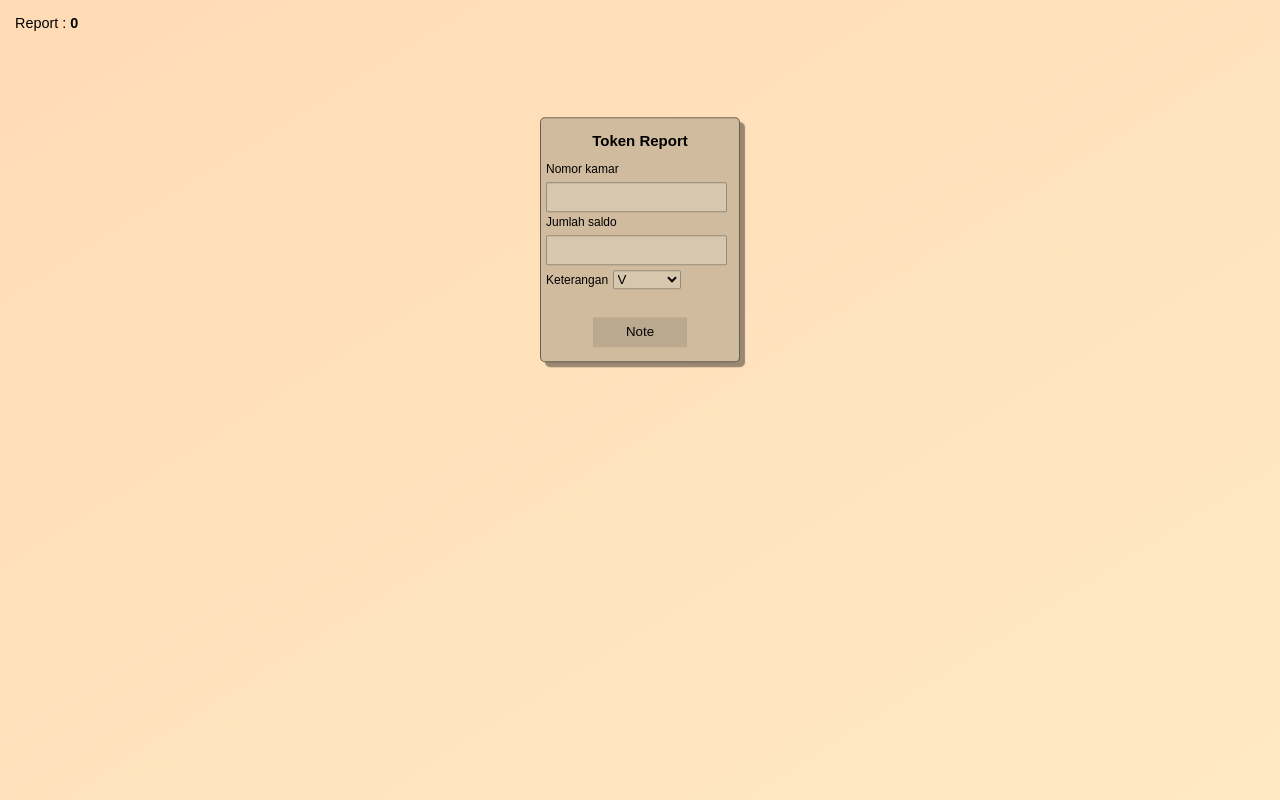
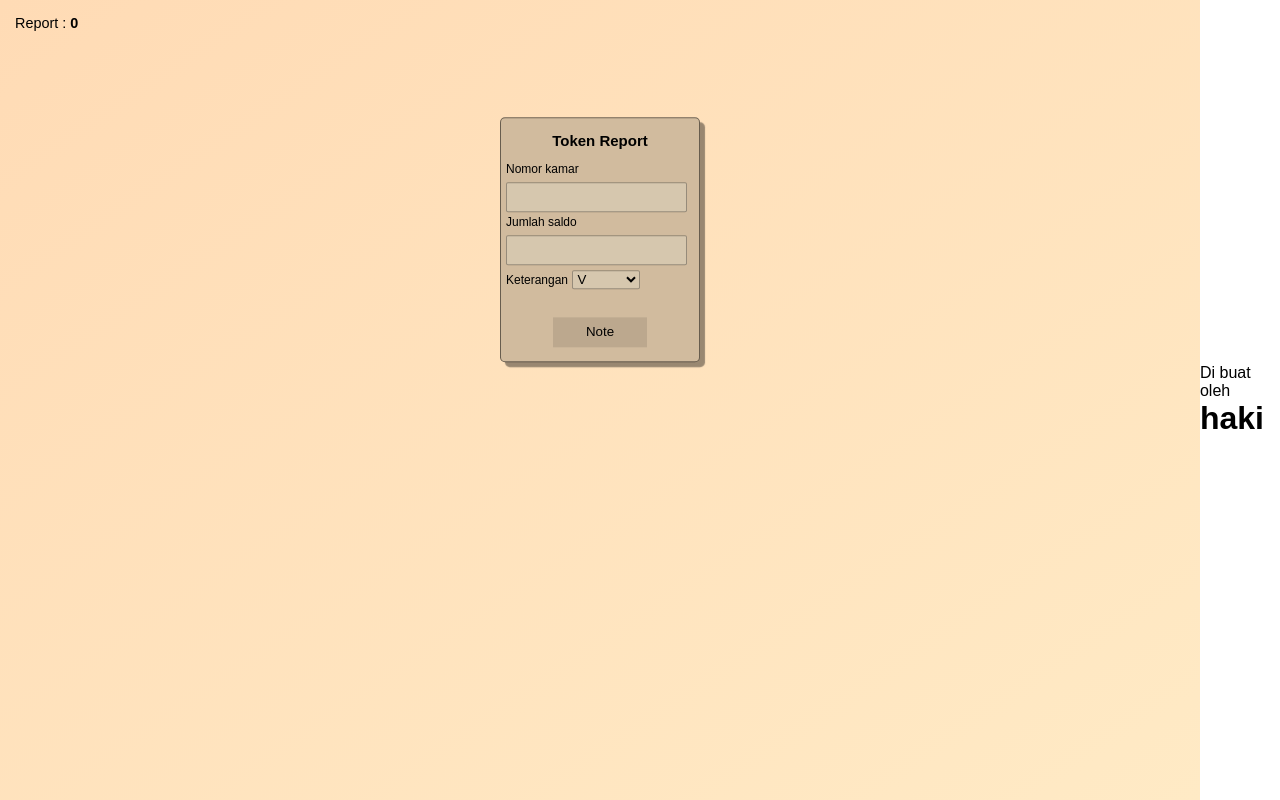
Before and after one commit to Haki04/zavana-project, a plain HTML site: page report-token/index.html in a window 1280 px wide. Drawn offline with Linux system fonts and the light colour scheme.

Commit message:
Update index.html
add name developer at footer

```diff
--- a/report-token/index.html
+++ b/report-token/index.html
@@ -39,6 +39,7 @@
       </label>
     </form>
   </div>
+   <div class="maker"><span>Di buat oleh <h1>haki</h1></span></div>
 
   <script src="function.js"></script>
 </body>
```
